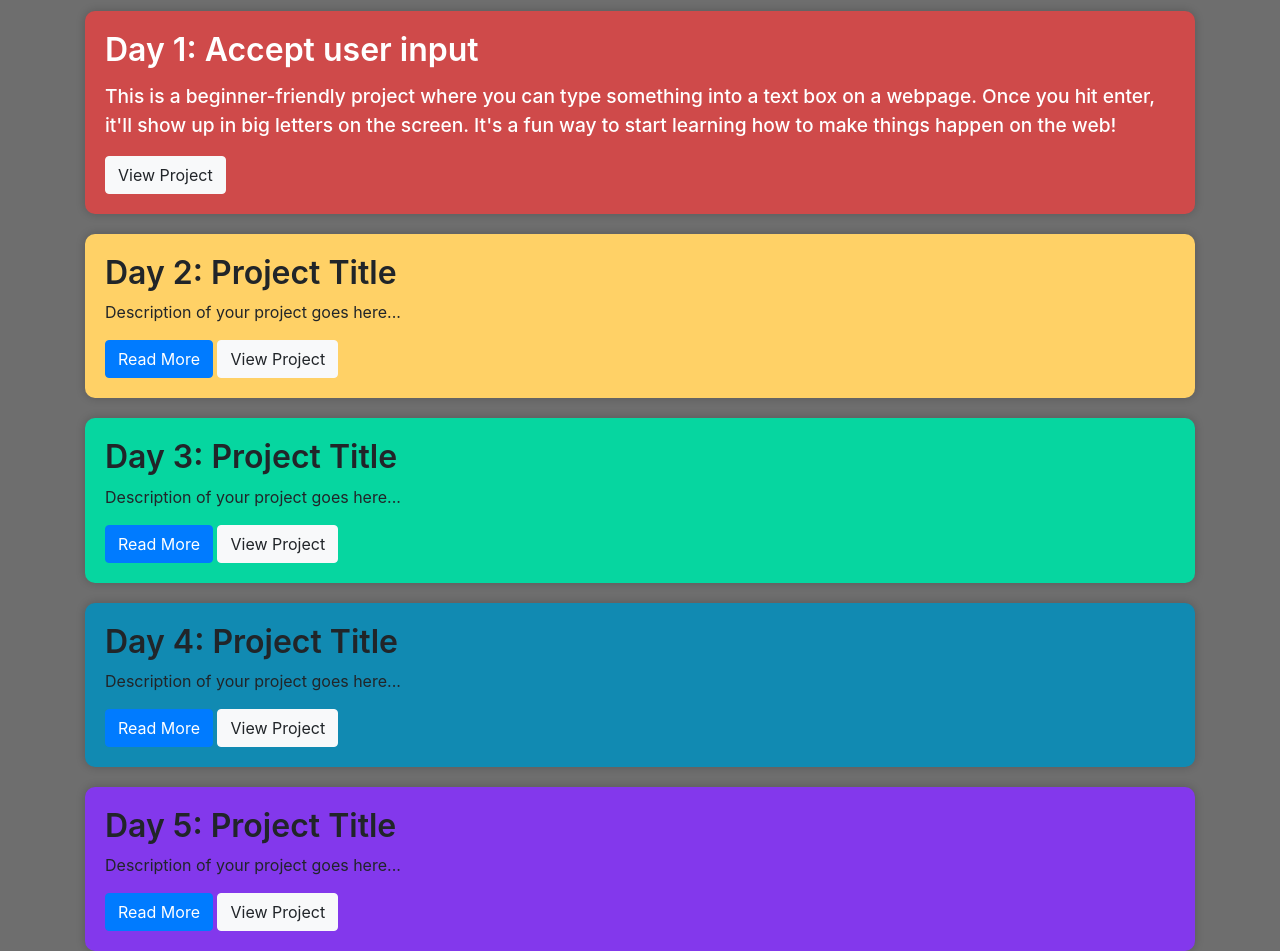
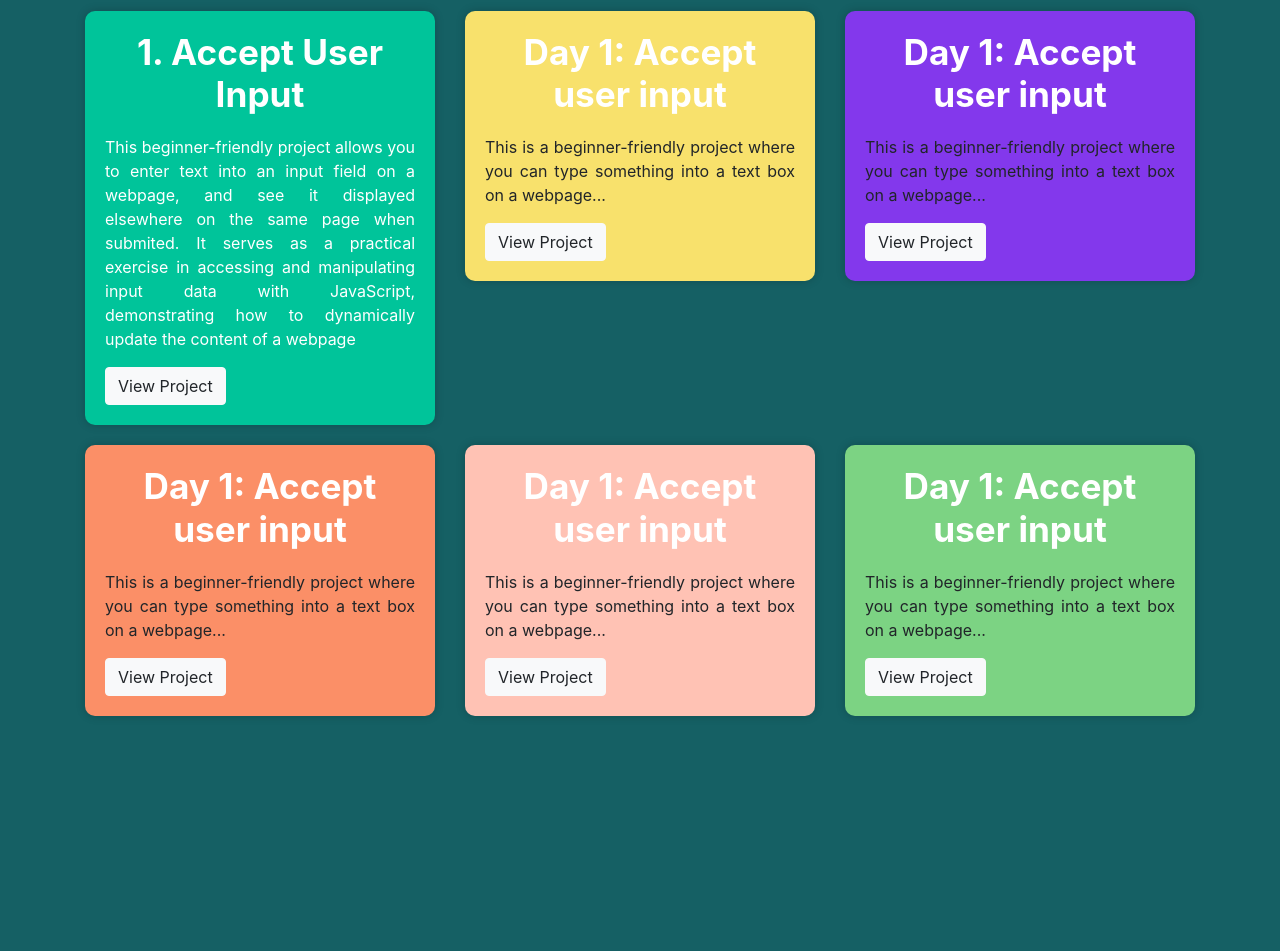
Before and after one commit to kumarkanwal/30-days-Js-challenge, a plain HTML site: page index.html in a window 1280 px wide. Shown: the part 260-1211 px from the top of the page. After the commit the page ends 996 px from the top, so only its background shows below. Drawn offline with nearby package versions, Linux system fonts and the light colour scheme.

Commit message:
project 1

```diff
--- a/index.html
+++ b/index.html
@@ -1,6 +1,5 @@
 <!DOCTYPE html>
 <html lang="en">
-
 <head>
     <meta charset="UTF-8">
     <meta name="viewport" content="width=device-width, initial-scale=1.0">
@@ -12,7 +11,7 @@
     <style>
         /* Custom CSS for styling */
         body {
-            background-color: #6e6e6e;
+            background-color: #156064;
         }
 
         h1 {
@@ -20,6 +19,18 @@
             color: wheat;
             text-align: center;
             margin-bottom: 50px;
+        }
+        h2{
+            font-size: 2.2rem;
+            color: rgb(255, 255, 255);
+            text-align: center;
+            margin-bottom: 20px;
+         font-weight: 700;
+
+
+        }
+        p{
+         text-align: justify;
         }
 
         .social-icons {
@@ -31,9 +42,6 @@
             margin-right: 20px;
             color: wheat;
         }
-        h2{
-            font-weight: 600;
-        }
 
         .project-box {
             padding: 20px;
@@ -42,35 +50,18 @@
             box-shadow: 0px 0px 10px rgba(0, 0, 0, 0.2);
         }
 
-        .day1 {
-            background-color: #cf4a4a; /* Red */
-            color: white;
-        }
+        .day1 { background-color: #00C49A; color: white; }
+        .day2 { background-color: #F8E16C; }
+        .day3 { background-color: #8338EC; }
+        .day4 { background-color: #FB8F67; }
+        .day5 { background-color: #FFC2B4; }
+        .day6 { background-color: #7CD383; }
 
-        .day2 {
-            background-color: #FFD166; /* Orange */
-        }
-
-        .day3 {
-            background-color: #06D6A0; /* Green */
-        }
-
-        .day4 {
-            background-color: #118AB2; /* Blue */
-        }
-
-        .day5 {
-            background-color: #8338EC; /* Purple */
-        }
-
-        .read-more-content {
-            display: none;
-        }
+        .read-more-content { display: none; }
     </style>
 </head>
-
 <body>
-    <h1 class="mt-5">Javascript Mini projects </h1>
+    <h1 class="mt-5">Javascript Mini projects</h1>
 
     <!-- Social Icons -->
     <div class="social-icons mt-5">
@@ -80,58 +71,71 @@
     </div>
 
     <div class="container mt-5">
+        <div class="row">
+            <!-- Bootstrap grid adjustments for responsive layout -->
+            <!-- Each project is now wrapped in a col-lg-4 for 3 cards in a row on large screens, and col-sm-12 for full width on smaller screens -->
+
             <!-- Day 1 Project -->
+            <div class="col-lg-4 col-sm-12">
                 <div class="project-box day1">
-            <h2 class="">Day 1: Accept user input</h2>
-            <p style="font-size: 1.2rem; font-weight: 500; padding-top: 5px;"> This is a beginner-friendly project where you can type something into a text box on a webpage.  Once you hit enter, <br> it'll show up in big letters on the screen.  It's a fun way to start learning how to make things happen on the web!</p>
-            <!-- Button to show/hide additional project details -->
-            <!-- <button class="btn btn-primary read-more">Read More</button> -->
+                    <h2> 1. Accept User Input</h2>
+                    <p>This beginner-friendly project allows you to enter text into an input field on a webpage, and see it displayed elsewhere on the same page when submited. It serves as a practical exercise in accessing and manipulating input data with JavaScript, demonstrating how to dynamically update the content of a webpage
+                    </p>
                     <a href="../30-days/day1/index.html" class="btn btn-light">View Project</a>
                 </div>
-
-        <!-- Day 2 Project -->
-        <div class="project-box day2">
-            <h2>Day 2: Project Title</h2>
-            <p>Description of your project goes here... <span class="read-more-content">Additional details of your project go here...</span></p>
-            <!-- Button to show/hide additional project details -->
-            <button class="btn btn-primary read-more">Read More</button>
-            <a href="day2_project_url" class="btn btn-light">View Project</a>
             </div>
 
-        <!-- Day 3 Project -->
-        <div class="project-box day3">
-            <h2>Day 3: Project Title</h2>
-            <p>Description of your project goes here... <span class="read-more-content">Additional details of your project go here...</span></p>
-            <!-- Button to show/hide additional project details -->
-            <button class="btn btn-primary read-more">Read More</button>
-            <a href="day3_project_url" class="btn btn-light">View Project</a>
+            <!-- Day 1 Project -->
+            <div class="col-lg-4 col-sm-12">
+                <div class="project-box day2">
+                    <h2>Day 1: Accept user input</h2>
+                    <p>This is a beginner-friendly project where you can type something into a text box on a webpage...</p>
+                    <a href="../30-days/day1/index.html" class="btn btn-light">View Project</a>
+                </div>
             </div>
 
-        <!-- Day 4 Project -->
-        <div class="project-box day4">
-            <h2>Day 4: Project Title</h2>
-            <p>Description of your project goes here... <span class="read-more-content">Additional details of your project go here...</span></p>
-            <!-- Button to show/hide additional project details -->
-            <button class="btn btn-primary read-more">Read More</button>
-            <a href="day4_project_url" class="btn btn-light">View Project</a>
+            <!-- Day 1 Project -->
+            <div class="col-lg-4 col-sm-12">
+                <div class="project-box day3">
+                    <h2>Day 1: Accept user input</h2>
+                    <p>This is a beginner-friendly project where you can type something into a text box on a webpage...</p>
+                    <a href="../30-days/day1/index.html" class="btn btn-light">View Project</a>
+                </div>
             </div>
 
-        <!-- Day 5 Project -->
-        <div class="project-box day5">
-            <h2>Day 5: Project Title</h2>
-            <p>Description of your project goes here... <span class="read-more-content">Additional details of your project go here...</span></p>
-            <!-- Button to show/hide additional project details -->
-            <button class="btn btn-primary read-more">Read More</button>
-            <a href="day5_project_url" class="btn btn-light">View Project</a>
+            <!-- Day 1 Project -->
+            <div class="col-lg-4 col-sm-12">
+                <div class="project-box day4">
+                    <h2>Day 1: Accept user input</h2>
+                    <p>This is a beginner-friendly project where you can type something into a text box on a webpage...</p>
+                    <a href="../30-days/day1/index.html" class="btn btn-light">View Project</a>
+                </div>
             </div>
 
-        <!-- Add more colorful project boxes for each day -->
+            <!-- Day 1 Project -->
+            <div class="col-lg-4 col-sm-12">
+                <div class="project-box day5">
+                    <h2>Day 1: Accept user input</h2>
+                    <p>This is a beginner-friendly project where you can type something into a text box on a webpage...</p>
+                    <a href="../30-days/day1/index.html" class="btn btn-light">View Project</a>
+                </div>
             </div>
 
+            <!-- Day 1 Project -->
+            <div class="col-lg-4 col-sm-12">
+                <div class="project-box day6">
+                    <h2>Day 1: Accept user input</h2>
+                    <p>This is a beginner-friendly project where you can type something into a text box on a webpage...</p>
+                    <a href="../30-days/day1/index.html" class="btn btn-light">View Project</a>
+                </div>
+            </div>
 
+            <!-- Repeat the structure for other projects -->
 
-    <!-- Bootstrap JS (optional, if you need JavaScript functionality from Bootstrap) -->
+        </div>
+    </div>
+
+    <!-- Bootstrap JS (optional) -->
     <script src="https://maxcdn.bootstrapcdn.com/bootstrap/4.5.2/js/bootstrap.min.js"></script>
 </body>
-
 </html>
```
Also changed, not shown: 30-days/day1/index.html (+61 -15 lines). Lines whose indentation alone changed are shown as unchanged.
